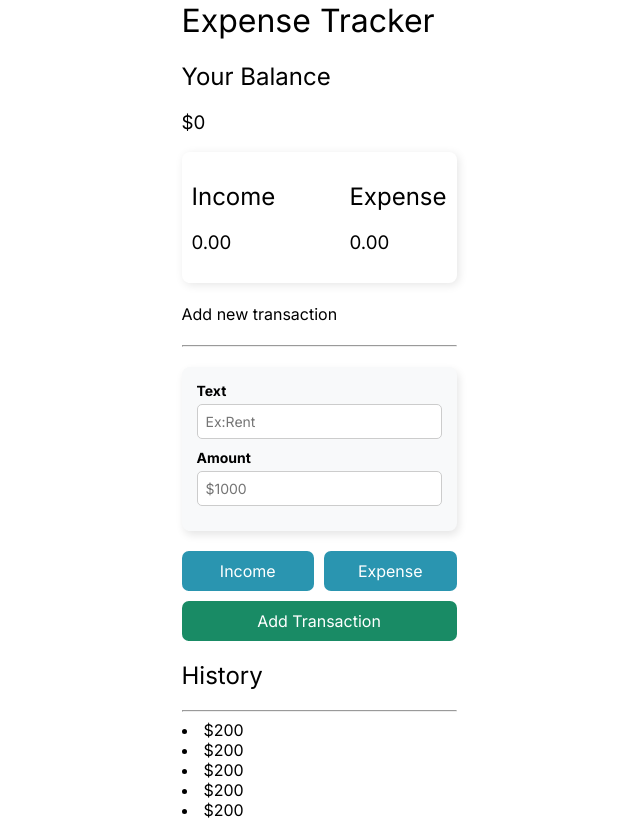
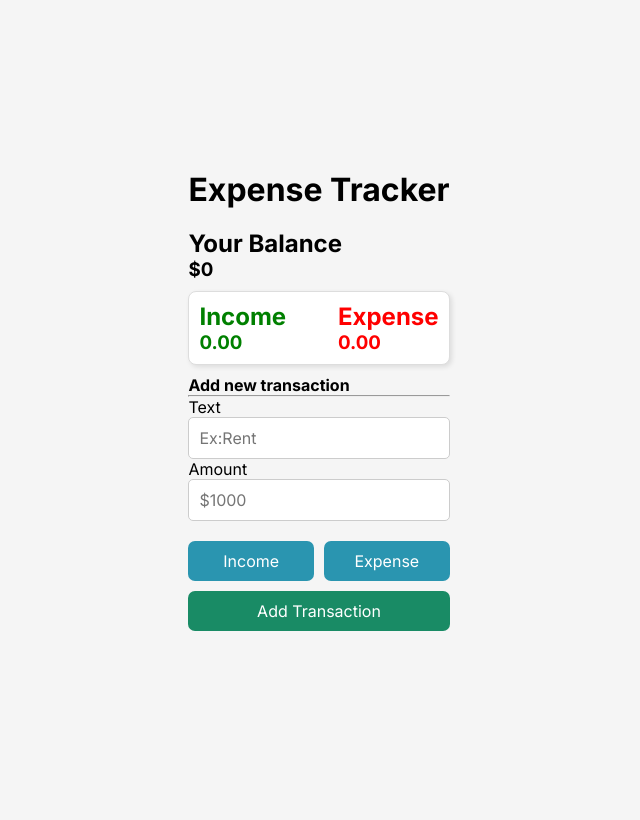
Before and after one commit to itszaid27/expense-tracker, a React (Vite) app in the folder expense-tracker/: page / in a window 1280 px wide. Shown: the whole page, without its empty margins (321-961 px from the left). Built offline with nearby package versions, Linux system fonts and the light colour scheme.

Commit message:
more styling

```diff
--- a/expense-tracker/src/App.jsx
+++ b/expense-tracker/src/App.jsx
@@ -23,7 +23,6 @@ const App = () => {
       <Transactions />
       <ExpenseForm />
       <TransactionType />
-      <History />
     </>
   );
 };
--- a/expense-tracker/src/app.css
+++ b/expense-tracker/src/app.css
@@ -1,70 +1,51 @@
-*{
+* {
+  margin: 0;
+  padding: 0;
   box-sizing: border-box;
-    font-family: 'Inter';
-    font-weight: 400;
+  font-family: 'Inter', sans-serif;
 }
 
-body{
+body {
   display: flex;
   justify-content: center;
   align-items: center;
-    height: 100vh;
-    flex-direction: column;
-    margin: 0;
+  min-height: 100vh; /* Make sure it takes full screen height */
+  background-color: #f5f5f5;
+}
+
+.container {
+  width: 90%;
+  max-width: 400px; /* Adjust based on your design */
+  background: white;
+  padding: 20px;
+  border-radius: 10px;
+  box-shadow: 2px 4px 8px rgba(0, 0, 0, 0.1);
+}
+
+h1 {
+  text-align: center;
+  margin-bottom: 20px;
+}
+
+.balance {
+  text-align: center;
+  font-size: 24px;
+  font-weight: bold;
+  margin-bottom: 15px;
 }
 
 .transaction {
   display: flex;
   justify-content: space-between;
   align-items: center;
-    gap: 15px;
   padding: 10px;
+  border: 1px solid #ddd;
   border-radius: 8px;
-    max-width: 400px;
-    min-width: 250px;
-    width: 275px;
-    margin: auto;
-    box-shadow: 2px 2px 10px rgba(0, 0, 0, 0.1);
+  margin: 10px 0; /* Ensures spacing between transactions */
+  background: white;
+  box-shadow: 2px 2px 5px rgba(0, 0, 0, 0.1);
 }
 
-
-  .transaction>h2{
-    font-weight: bold;
-  }
-
-form {
-    max-width: 300px;
-    margin: 20px auto;
-    padding: 15px;
-    background: #f8f9fa;
-    border-radius: 8px;
-    box-shadow: 2px 4px 8px rgba(0, 0, 0, 0.1);
-  }
-
-  label {
-    display: block;
-    font-size: 14px;
-    font-weight: bold;
-    margin-bottom: 5px;
-  }
-
-  input {
-    width: 100%;
-    padding: 8px;
-    margin-bottom: 10px;
-    border: 1px solid #ccc;
-    border-radius: 5px;
-    font-size: 14px;
-  }
-
-  input:focus {
-    border-color: #007bff;
-    outline: none;
-  }
-
-  form br {
-    display: none;
-  }
 
 .transaction-type {
   display: flex;
@@ -72,8 +53,16 @@ form {
   align-items: center;
   gap: 10px;
   width: 100%;
-    max-width: 350px;
-    margin: auto;
+  margin-top: 20px; /* Adds space above the buttons */
+
+}
+
+.transaction .income{
+  color: green;
+}
+
+.transaction .expenses{
+  color:red;
 }
 
 .transaction-type div {
@@ -95,11 +84,41 @@ form {
 
 .transaction-type div button {
   background-color: rgb(42, 149, 176);
+  flex: 1;
+}
+
+/* Form Styling */
+.expense-form {
+  display: flex;
+  flex-direction: column;
+  gap: 10px;
+  margin-top: 15px;
+}
+
+.form-group {
+  display: flex;
+  flex-direction: column;
+  gap: 5px;
+}
+
+input {
+  width: 100%;
+  padding: 10px;
+  border: 1px solid #ccc;
+  border-radius: 5px;
+  font-size: 16px;
+}
+
+.submit-btn {
+  padding: 10px;
+  background-color: #007bff;
+  color: white;
   border: none;
-    padding: 10px;
-    border-radius: 7px;
-    font-size: medium;
-    color: white;
-    flex: 1;
+  border-radius: 5px;
+  font-size: 16px;
   cursor: pointer;
 }
+
+.submit-btn:hover {
+  background-color: #0056b3;
+}
```
Lines whose indentation alone changed are shown as unchanged.
